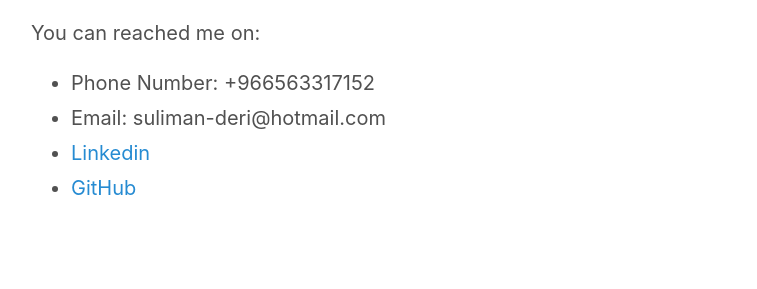
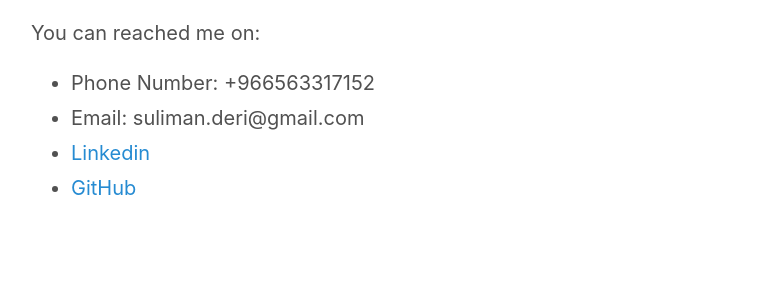
Before and after one commit to SulimanMD/SulimanMD.github.io, a Jekyll site: the page built from about.md, in a window 1280 px wide. Shown: the part 345-634 px from the top of the page, without its empty margins (259-1016 px from the left). Built offline with Jekyll 4.4.1, drawn with Linux system fonts in a browser that asks for light colours.

Commit message:
Final  commit

```diff
--- a/about.md
+++ b/about.md
@@ -8,6 +8,6 @@ My name is Suliman Mohammed Bin Deri. I am a fresh graduate Electrical Engineer
 You can reached me on:
 
 * Phone Number: +966563317152
-* Email: suliman-deri@hotmail.com
+* Email: suliman.deri@gmail.com
 * [Linkedin](http://www.linkedin.com/in/suliman-bin-deri-319702131)
 * [GitHub](https://www.github.com/SulimanMD)
```
